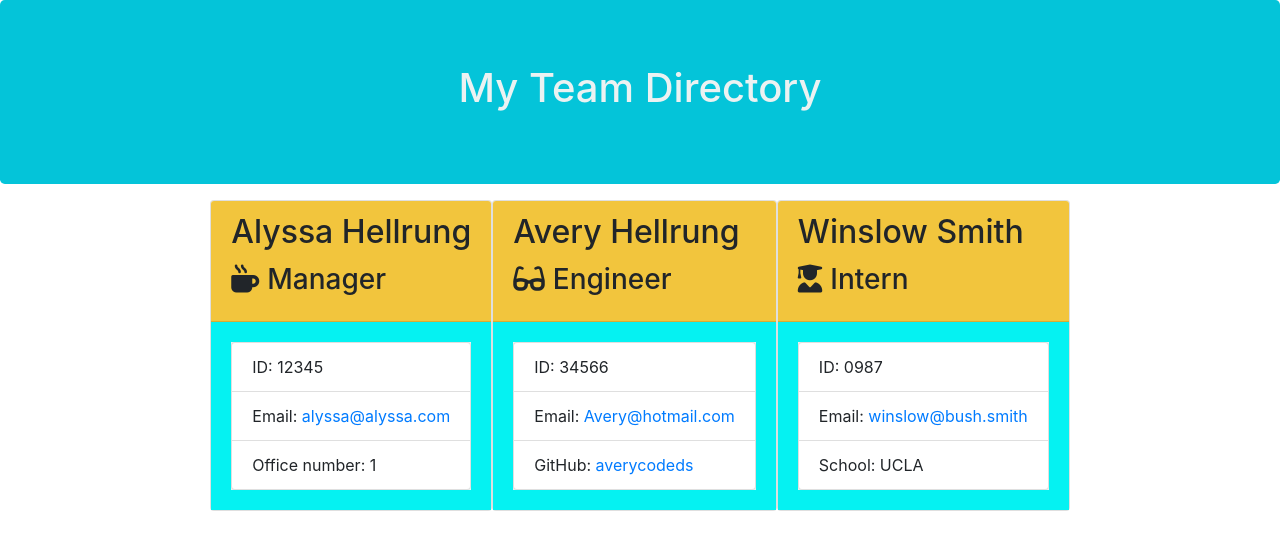
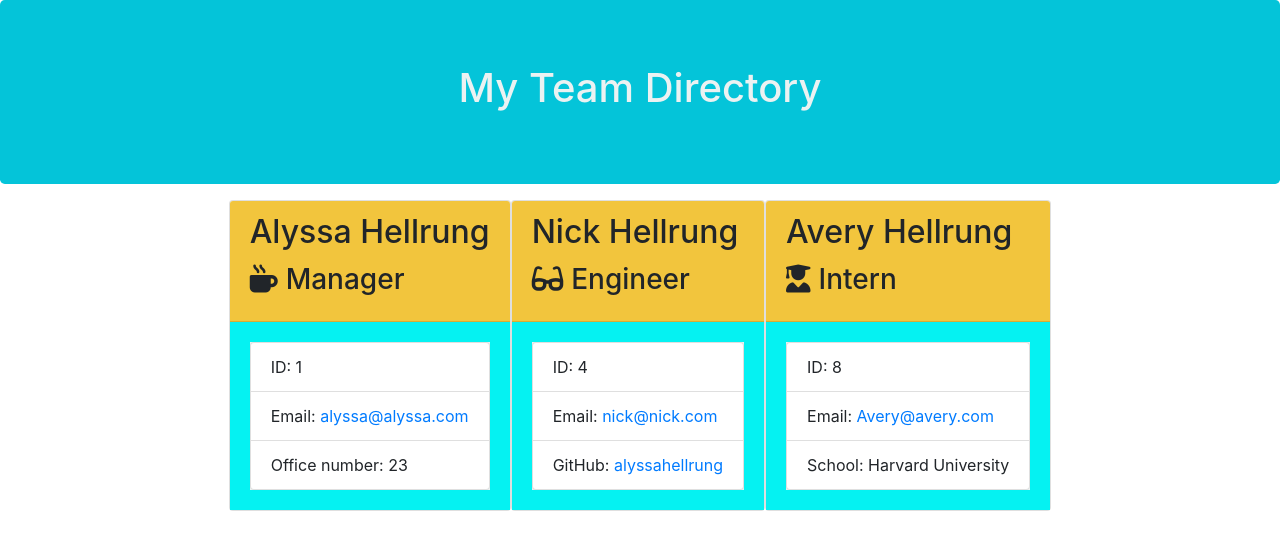
Before and after one commit to alyssahellrung/Team-Profile-Generator, a website: page Develop/output/team.html in a window 1280 px wide. Drawn offline with nearby package versions, Linux system fonts and the light colour scheme.

```diff
--- a/Develop/output/team.html
+++ b/Develop/output/team.html
@@ -20,59 +20,49 @@
             </div>
         </div>
     </div>
-
     <div class="container">
         <div class="row">
             <div class="team-area col-12 d-flex justify-content-center">
                 <div class="card employee-card">
-
     <div class="card-header">
         <h2 class="card-title">Alyssa Hellrung</h2>
         <h3 class="card-title"><i class="fas fa-mug-hot mr-2"></i>Manager</h3>
     </div>
-
     <div class="card-body">
         <ul class="list-group">
-                            <li class="list-group-item">ID: 12345</li>
+            <li class="list-group-item">ID: 1</li>
             <li class="list-group-item">Email: <a href="mailto:alyssa@alyssa.com">alyssa@alyssa.com</a></li>
-                            <li class="list-group-item">Office number: 1</li>
+            <li class="list-group-item">Office number: 23</li>
+        </ul>
+    </div>
+</div>
+<div class="card employee-card">
+    <div class="card-header">
+        <h2 class="card-title">Nick Hellrung</h2>
+        <h3 class="card-title"><i class="fas fa-glasses mr-2"></i>Engineer</h3>
+    </div>
+    <div class="card-body">
+        <ul class="list-group">
+            <li class="list-group-item">ID: 4</li>
+            <li class="list-group-item">Email: <a href="mailto:nick@nick.com">nick@nick.com</a></li>
+            <li class="list-group-item">GitHub: <a href="https://github.com/alyssahellrung" target="_blank" rel="noopener noreferrer">alyssahellrung</a></li>
+        </ul>
+    </div>
+</div>
+<div class="card employee-card">
+    <div class="card-header">
+        <h2 class="card-title">Avery Hellrung</h2>
+        <h3 class="card-title"><i class="fas fa-user-graduate mr-2"></i>Intern</h3>
+    </div>
+    <div class="card-body">
+        <ul class="list-group">
+            <li class="list-group-item">ID: 8</li>
+            <li class="list-group-item">Email: <a href="mailto:Avery@avery.com">Avery@avery.com</a></li>
+            <li class="list-group-item">School: Harvard University</li>
         </ul>
     </div>
 </div>
 
-
-                <div class="card employee-card">
-
-                    <div class="card-header">
-                        <h2 class="card-title">Avery Hellrung</h2>
-                        <h3 class="card-title"><i class="fas fa-glasses mr-2"></i>Engineer</h3>
-                    </div>
-
-                    <div class="card-body">
-                        <ul class="list-group">
-                            <li class="list-group-item">ID: 34566</li>
-                            <li class="list-group-item">Email: <a href="mailto:Avery@hotmail.com">Avery@hotmail.com</a></li>
-                            <li class="list-group-item">GitHub: <a href="https://github.com/averycodeds" target="_blank" rel="noopener noreferrer">averycodeds</a></li>
-                        </ul>
-                    </div>
-                </div>
-
-
-                <div class="card employee-card">
-
-                    <div class="card-header">
-                        <h2 class="card-title">Winslow Smith</h2>
-                        <h3 class="card-title"><i class="fas fa-user-graduate mr-2"></i>Intern</h3>
-                    </div>
-
-                    <div class="card-body">
-                        <ul class="list-group">
-                            <li class="list-group-item">ID: 0987</li>
-                            <li class="list-group-item">Email: <a href="mailto:winslow@bush.smith">winslow@bush.smith</a></li>
-                            <li class="list-group-item">School: UCLA</li>
-                        </ul>
-                    </div>
-                </div>
             </div>
         </div>
     </div>
```
Also changed, not shown: 1 other file. Lines whose indentation alone changed are shown as unchanged.
